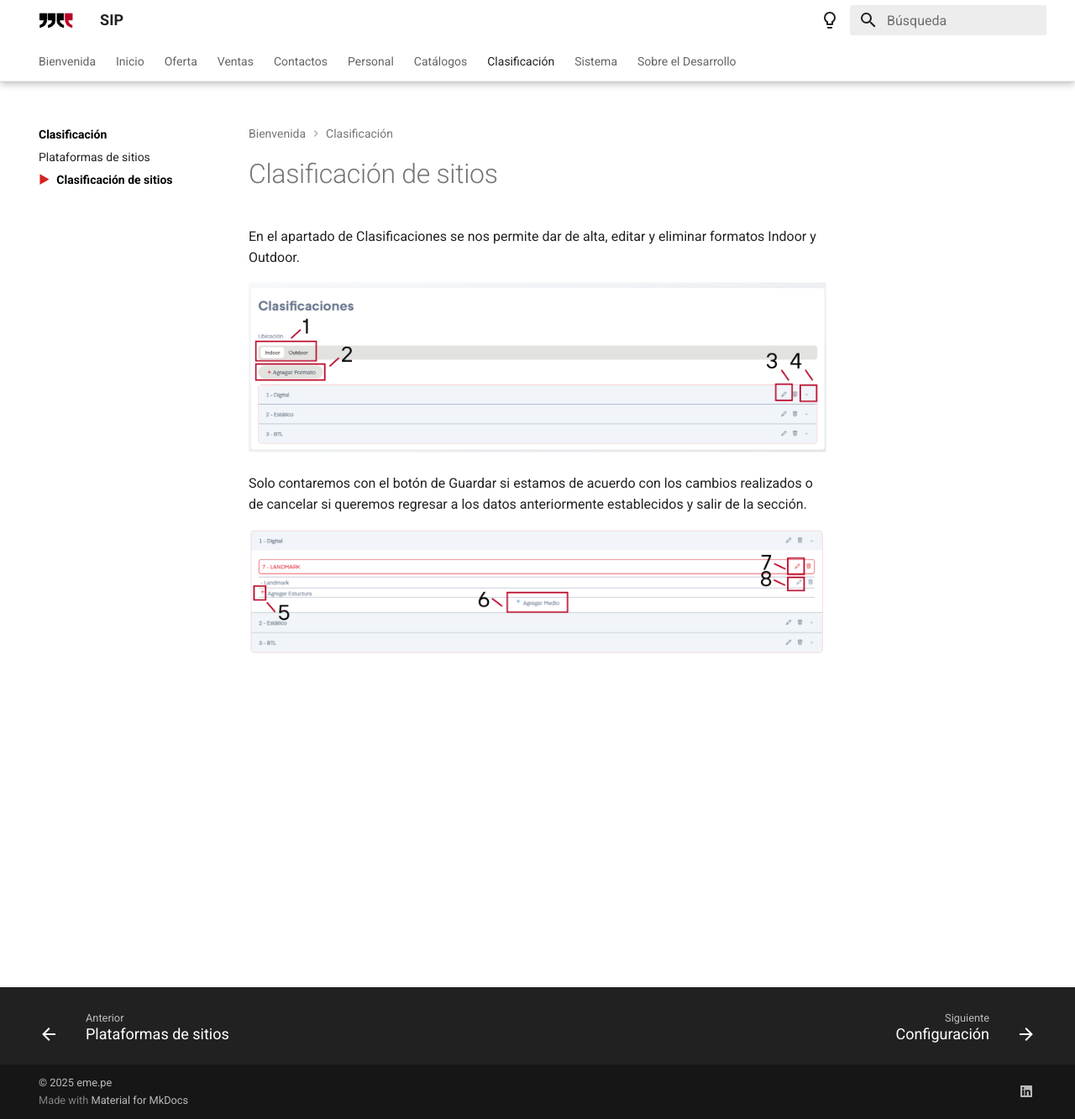
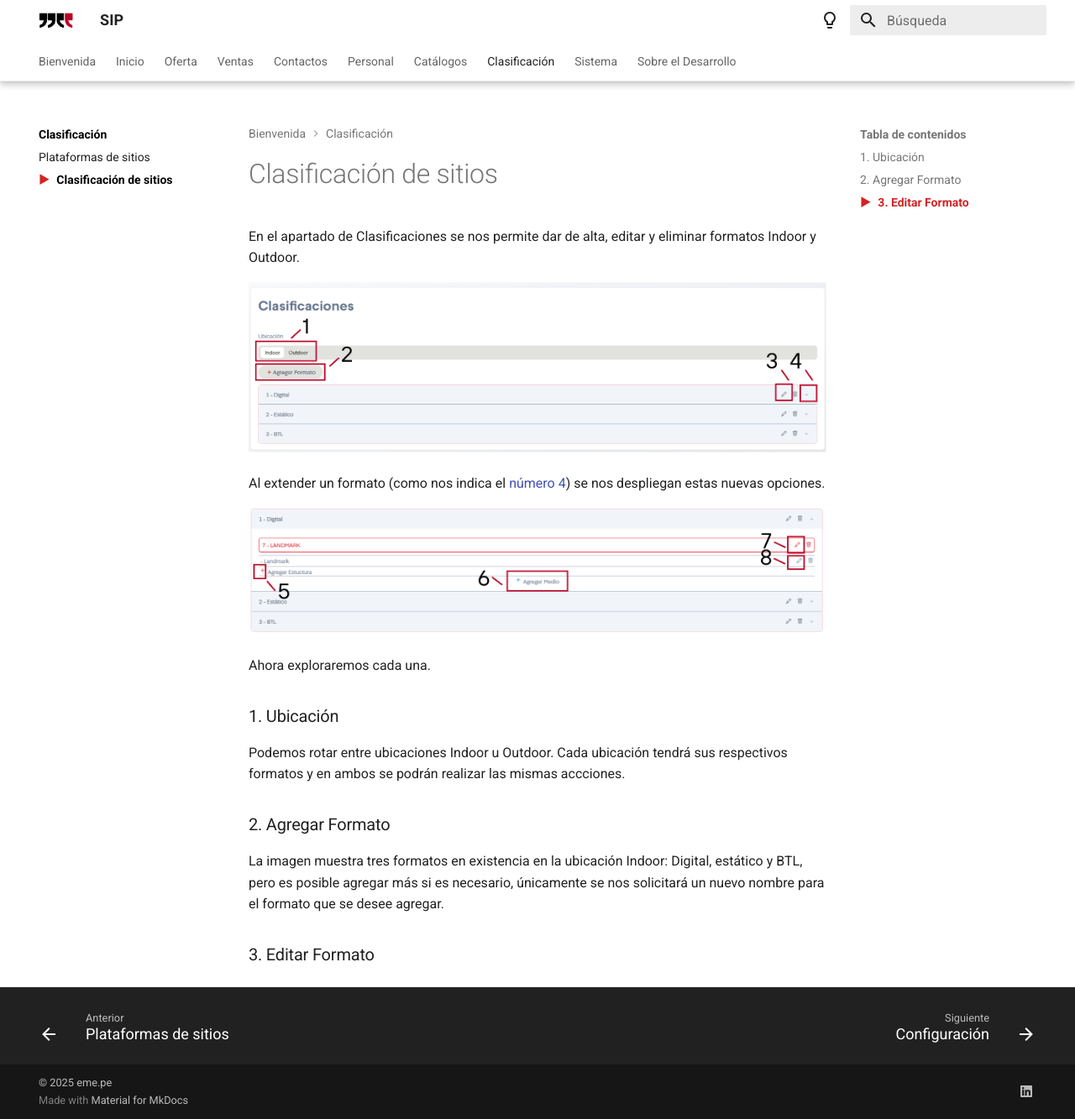
Before and after one commit to SmolBam-git/mkdocs-material-sipdoc, an MkDocs documentation site: the page built from docs/clasificacion/clasificacion.md, in a window 1280 px wide and 1333 px high. Shown: the whole window at 84% size. Built offline with MkDocs 1.6.1 and Material for MkDocs 9.7.7, drawn with Linux system fonts in a browser that asks for light colours.

Commit message:
still working on clasificaciones

```diff
--- a/docs/clasificacion/clasificacion.md
+++ b/docs/clasificacion/clasificacion.md
@@ -4,6 +4,18 @@ En el apartado de Clasificaciones se nos permite dar de alta, editar y eliminar
 
 ![clasificacionesSitios](../assets/clasificacionesSitiosEnum.png)
 
-Solo contaremos con el botón de Guardar si estamos de acuerdo con los cambios realizados o de cancelar si queremos regresar a los datos anteriormente establecidos y salir de la sección.
+Al extender un formato (como nos indica el <a href="#4-cuadros-de-seleccion">número 4</a>) se nos despliegan estas nuevas opciones.
 
 ![clasificacionesExt](../assets/clasificacionesExtEnum.png)
+
+Ahora exploraremos cada una.
+
+### 1. Ubicación
+
+Podemos rotar entre ubicaciones Indoor u Outdoor. Cada ubicación tendrá sus respectivos formatos y en ambos se podrán realizar las mismas accciones.
+
+### 2. Agregar Formato
+
+La imagen muestra tres formatos en existencia en la ubicación Indoor: Digital, estático y BTL, pero es posible agregar más si es necesario, únicamente se nos solicitará un nuevo nombre para el formato que se desee agregar.
+
+### 3. Editar Formato
```
